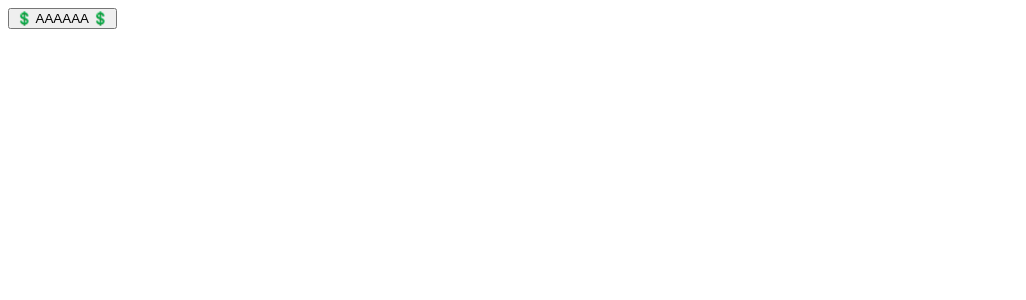
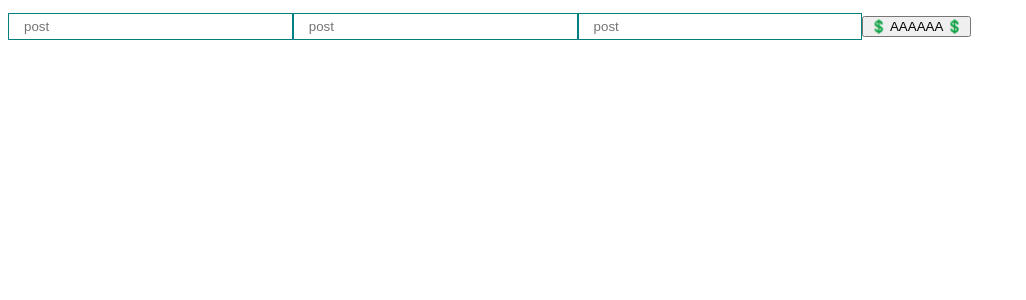
Before and after one commit to oxpan/webclient_rpbd, a React (Create React App) app: page / in a window 1280 px wide. Shown: the top 300 px of the page, without its empty margins (0-1026 px from the left). Built offline with nearby package versions, Linux system fonts and the light colour scheme.

Commit message:
добавлен input

```diff
--- a/src/App.js
+++ b/src/App.js
@@ -1,10 +1,23 @@
 import React from "react";
 import Button from "./phonebook/UI/button/Button";
+import Input from "./phonebook/UI/input/Input";
 
 function App() {
   return (
     <div className="App">
       {/*<test/>*/}
+        <Input
+            type={"text"}
+            placeholder={"post"}
+        />
+        <Input
+            type={"text"}
+            placeholder={"post"}
+        />
+        <Input
+            type={"text"}
+            placeholder={"post"}
+        />
         <Button>AAAAAA</Button>
     </div>
   );
--- /dev/null
+++ b/src/phonebook/UI/input/Input.jsx
@@ -0,0 +1,10 @@
+import React from 'react';
+import classes from "./Input.module.css";
+
+const Input = React.forwardRef((props, ref) => {
+    return (
+        <input ref={ref} className={classes.inp} {...props}/>
+    );
+});
+
+export default Input;
--- /dev/null
+++ b/src/phonebook/UI/input/Input.module.css
@@ -0,0 +1,6 @@
+.inp {
+    width: 20%;
+    padding: 5px 15px;
+    margin: 5px 0;
+    border: 1px solid teal;
+}
```
Also changed, not shown: src/phonebook/PhoneBookForms.jsx (added, +11 -0 lines).
